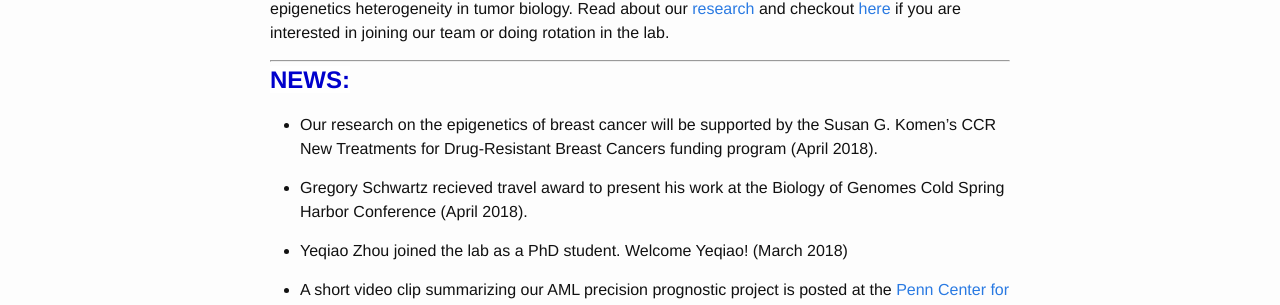
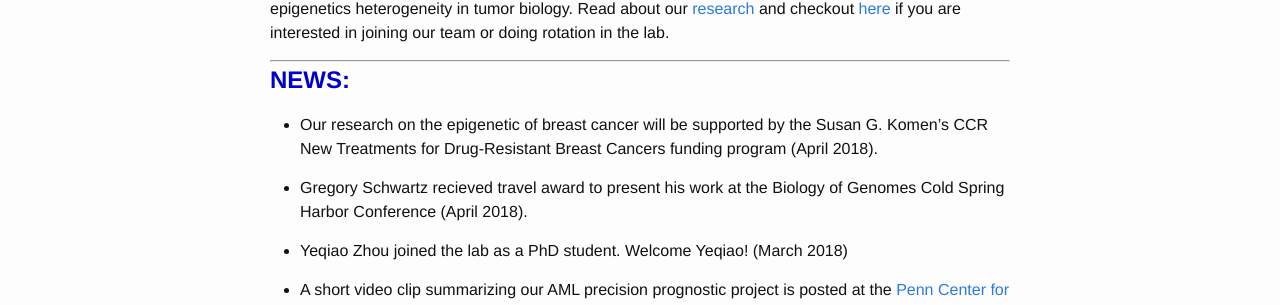
Before and after one commit to faryabib/faryabib.github.io, a Jekyll site: the page built from index.md, in a window 1280 px wide. Shown: the part 670-975 px from the top of the page. Built offline with Jekyll 4.4.1, drawn with Linux system fonts in a browser that asks for light colours.

Commit message:
Update index.md

```diff
--- a/index.md
+++ b/index.md
@@ -16,7 +16,8 @@ Rotation students and postodcs could use wet and/or dry approaches to investigat
 
 ----
 <strong><span style="font-size: 1.5em; font-weight: bold; color: #0000cc; background-color: #ffffff">NEWS:</span><strong>
-+ Our research on the epigenetics of breast cancer will be supported by the Susan G. Komen's CCR New Treatments for Drug-Resistant Breast Cancers funding program (April 2018).
+
++ Our research on the epigenetic of breast cancer will be supported by the Susan G. Komen's CCR New Treatments for Drug-Resistant Breast Cancers funding program (April 2018).
 
 + Gregory Schwartz recieved travel award to present his work at the Biology of Genomes Cold Spring Harbor Conference (April 2018).
 
```
